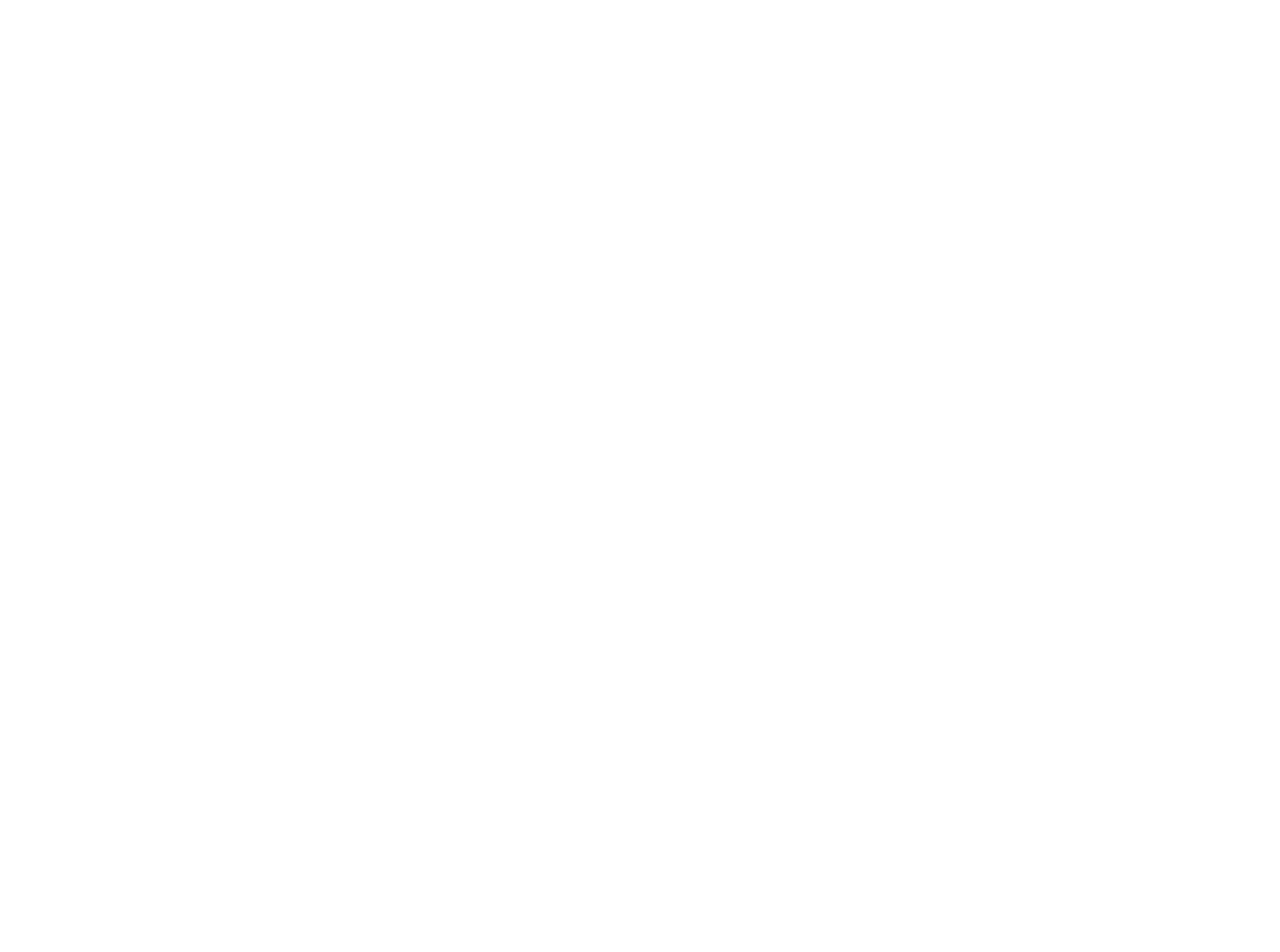
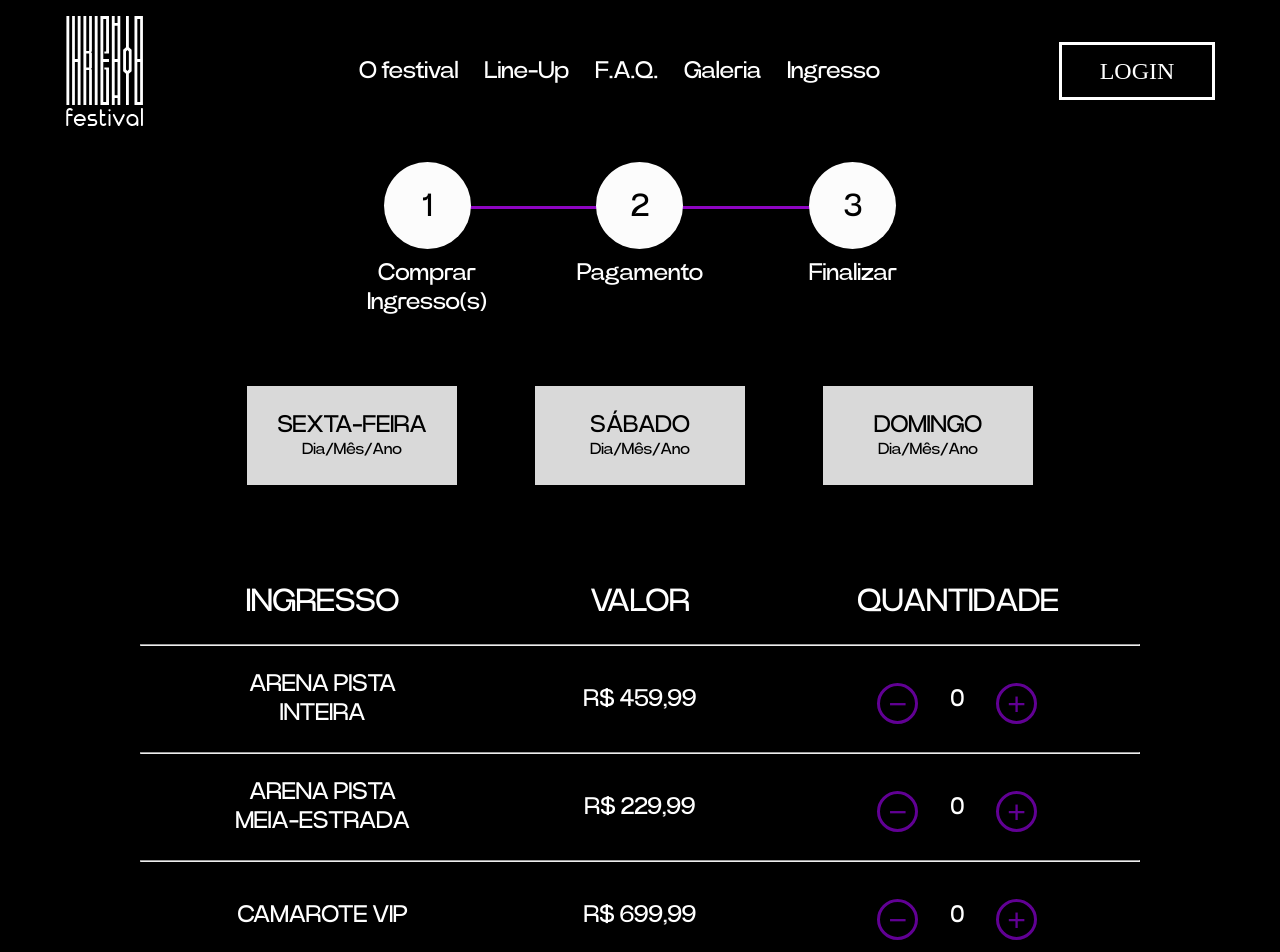
Before and after one commit to elcarvalhogoncalves/inkigayofestival, a Next.js app in the folder inkigayo-festival/: page /ingresso in a window 1280 px wide. Shown: the top 952 px of the page. Before the commit the page ends 800 px from the top, so only its background shows below. Built offline with nearby package versions, Linux system fonts and the light colour scheme.

Commit message:
front-end: html e css da página de ingressos praticamente finalizada

```diff
--- a/inkigayo-festival/src/app/(ingresso)/ingresso/page.tsx
+++ b/inkigayo-festival/src/app/(ingresso)/ingresso/page.tsx
@@ -1,9 +1,95 @@
-import styles from '@/styles/ingresso/Ingresso.module.css'
-import Navbar from '@/components/ui/Navbar'
+import styles from '@/styles/components/ingresso/Ingresso.module.css';
+import Navbar from '@/components/ui/Navbar';
+import Image from 'next/image';
+
 export default function Ingresso() {
   return (
-    <>
+    <main className={styles.main}>
       <Navbar />
-    </>
+      <section className={styles.stepWizard}>
+
+        <ul className={styles.stepWizardList}>
+          <li className={styles.stepWizardItem}>
+            <span className={styles.progressCount}>1</span>
+            <span className={styles.progressLabel}>Comprar Ingresso(s)</span>
+          </li>
+
+          <li className={styles.stepWizardItem}>
+            <span className={styles.progressCount}>2</span>
+            <span className={styles.progressLabel}>Pagamento</span>
+          </li>
+
+          <li className={styles.stepWizardItem}>
+            <span className={styles.progressCount}>3</span>
+            <span className={styles.progressLabel}>Finalizar</span>
+          </li>
+        </ul>
+
+      </section>
+
+      <section className={styles.cardsDays}>
+
+        <ul className={styles.cardsDaysList}>
+          <li className={styles.cardsDaysItem}>
+            <span className={styles.daystitle}>SEXTA-FEIRA</span>
+            <span className={styles.datetitle}>Dia/Mês/Ano</span>
+          </li>
+          <li className={styles.cardsDaysItem}>
+            <span className={styles.daystitle}>SÁBADO</span>
+            <span className={styles.datetitle}>Dia/Mês/Ano</span>
+          </li>
+          <li className={styles.cardsDaysItem}>
+            <span className={styles.daystitle}>DOMINGO</span>
+            <span className={styles.datetitle}>Dia/Mês/Ano</span>
+          </li>
+        </ul>
+
+      </section>
+
+      <section className={styles.sectionIngresso}>
+        <table className={styles.tableInfomationIngresso}>
+          <tr className={styles.tableTitles}>
+            <td className={styles.titleTable}>INGRESSO</td>
+            <td className={styles.titleTable}>VALOR</td>
+            <td className={styles.titleTable}>QUANTIDADE</td>
+          </tr>
+            <hr className={styles.line} />
+          <tr className={styles.tableItensList}>
+            <td className={styles.td}>ARENA PISTA INTEIRA</td>
+            <td className={styles.tdValue}>R$ 459,99</td>
+            <div className={styles.buttonAddSubtract}>
+              <button className={styles.btnMinus}>−</button>
+              <td className={styles.workTime}>0</td>
+              <button className={styles.btnPlus}>+</button>
+            </div>
+          </tr>
+          <hr className={styles.line} />
+          <tr className={styles.tableItensList}>
+            <td className={styles.td}>ARENA PISTA MEIA-ESTRADA</td>
+            <td className={styles.tdValue}>R$ 229,99</td>
+            <div className={styles.buttonAddSubtract}>
+              <button className={styles.btnMinus}>−</button>
+              <td className={styles.workTime}>0</td>
+              <button className={styles.btnPlus}>+</button>
+            </div>
+          </tr>
+          <hr className={styles.line} />
+          <tr className={styles.tableItensList}>
+            <td className={styles.tdValue}>CAMAROTE VIP</td>
+            <td className={styles.tdValue}>R$ 699,99</td>
+            <div className={styles.buttonAddSubtract}>
+              <button className={styles.btnMinus}>−</button>
+              <td className={styles.workTime}>0</td>
+              <button className={styles.btnPlus}>+</button>
+            </div>
+          </tr>
+        </table>
+        <span className={styles.totalCart}>TOTAL: R$ 00,00</span>
+        <a href="#" className={styles.btnNext}>COMPRAR</a>
+      </section>
+      <section className={styles.Imagens}>
+        <Image src="/imagens/ingressos/arena.png" alt="Mapa da Arena Fonte Nova" width={580} height={678} />
+      </section>
+    </main>
   )
 }
--- a/inkigayo-festival/src/styles/components/ingresso/Ingresso.module.css
+++ b/inkigayo-festival/src/styles/components/ingresso/Ingresso.module.css
@@ -0,0 +1,231 @@
+
+.main {
+    background: #000000;
+    height: 100vh;
+}
+
+.stepWizard {
+    display: flex;
+    justify-content: center;
+    padding-top: 14.2rem;
+}
+
+.stepWizardList {
+    display: flex;
+    padding: 20px 10px;
+    position: relative;
+    z-index: 10;
+}
+
+.stepWizardItem {
+    display: flex;
+    flex-direction: column;
+    padding: 0 20px;
+    text-align: center;
+    list-style: none;
+
+    flex-basis: 0;
+    -webkit-box-flex: 1;
+    -ms-flex-positive: 1;
+    flex-grow: 1;
+    max-width: 100%;
+    min-width: 170px;
+    position: relative;
+}
+
+.stepWizardItem + .stepWizardItem::after {
+    content: "";
+    position: absolute;
+    left: 0;
+    top: 43.5px;
+    width: 100%;
+    height: 3px;
+    background: #8E05C2;
+    transform: translateX(-50%);
+    z-index: -10;
+}
+
+.progressCount {
+    height: 87px;
+    width: 87px;
+    font-weight: 400;
+    font-size: 32px;
+
+    display: flex;
+    align-items: center;
+    justify-content: center;
+    border-radius: 50%;
+    margin: 0 auto;
+    z-index: 10;
+    background: #fcfcfc;
+    color: #000000;
+}
+
+.progressLabel {
+    font-weight: 400;
+    font-size: 24px;
+    padding: 10px;
+}
+
+.cardsDays {
+    display: flex;
+    justify-content: center;
+    color: #fcfcfc;
+    padding-top: 3.88rem;
+}
+
+.cardsDaysList {
+    display: flex;
+    flex-direction: row;
+    list-style: none;
+    gap: 7.8rem;
+}
+
+.cardsDaysItem {
+    display: flex;
+    flex-direction: column;
+
+    justify-content: center;
+    align-items: center;
+
+    width: 210px;
+    height: 99px;
+    flex-shrink: 0;
+    background: #D9D9D9;
+    color: #000000;
+}
+
+.tableInfomationIngresso {
+    display: flex;
+    flex-direction: column;
+}
+
+.line {
+    display: flex;
+    width: 1000px;
+}
+
+.daystitle{
+    text-shadow: 0px 4px 4px 0px rgba(0, 0, 0, 0.25);
+    font-size: 2.4rem;
+    font-style: normal;
+    font-weight: 400;
+    line-height: normal;
+}
+
+.datetitle {
+    text-align: center;
+    text-shadow: 0px 4px 4px 0px rgba(0, 0, 0, 0.25);
+    font-size: 1.6rem;
+    font-style: normal;
+    font-weight: 400;
+}
+
+.sectionIngresso {
+    display: flex;
+    flex-direction: column;
+    align-items: center;
+    padding-top: 7.31rem;
+    height: 100vh;
+    background: #000000;
+}
+
+.tableTitles {
+    display: flex;
+    flex-direction: row;
+    justify-content: space-around;
+    justify-items: center;
+    padding: 24px;
+}
+
+.tableItensList {
+    display: flex;
+    justify-content: space-around;
+    justify-items: center;
+    padding: 24px;
+}
+
+.titleTable {
+    width: 200px;
+    text-align: center;
+    font-size: 32px;
+    font-weight: 400;
+    line-height: 38.4px;
+}
+
+.td, .tdValue {
+    width: 200px;
+    font-size: 24px;
+    text-align: center;
+}
+
+.tdValue {
+    display: relative;
+    margin-top: 15px;
+}
+
+.buttonAddSubtract {
+    display: flex;
+    flex-direction: row;
+    width: 200px;
+    justify-content: center;
+}
+
+.workTime {
+    margin: 0 32px 0 32px;
+    display: relative;
+    margin-top: 15px;
+    font-size: 24px;
+}
+
+.btnMinus, .btnPlus {
+    display: relative;
+    margin-top: 13px;
+
+    width: 41px;
+    height: 41px;
+
+    cursor: pointer;
+
+    background-color: black;
+    color: #610094;
+    border-radius: 50%;
+    border: #610094 3px solid;
+
+    font-size: 32px;
+    text-align: center;
+}
+
+.totalCart {
+    display: flex;
+    justify-content: center;
+    text-align: center;
+    font-size: 32px;
+    font-weight: 400;
+    line-height: 38.4px;
+    padding-top: 4rem;
+}
+
+.btnNext {
+    display: flex;
+    justify-content: center;
+    align-items: center;
+    font-weight: 400;
+    margin-top: 4rem;
+
+    width: 220px;
+    height: 89px;
+    background: #610094;
+
+    cursor: pointer;
+    padding: 16px;
+    font-size: 24px;
+    color: #fcfcfc;
+}
+
+.Image, .Imagens{
+    display: flex;
+    justify-content: center;
+    align-items: center;
+    background-color: #000000;
+}
```
Also changed, not shown: inkigayo-festival/public/imagens/ingressos/arena.png (added), inkigayo-festival/src/components/ingressos/comprar.tsx (added), inkigayo-festival/src/components/ingressos/finalizar.tsx (added), inkigayo-festival/src/components/ingressos/pagamento.tsx (added).
